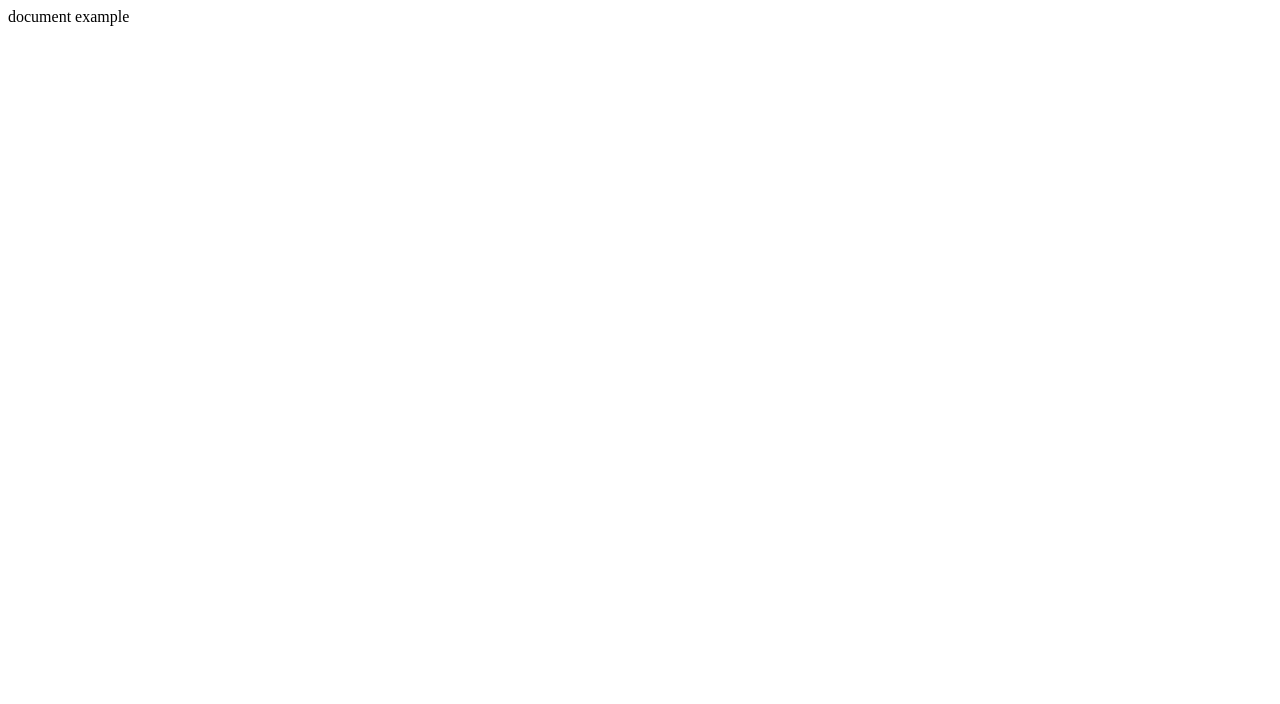
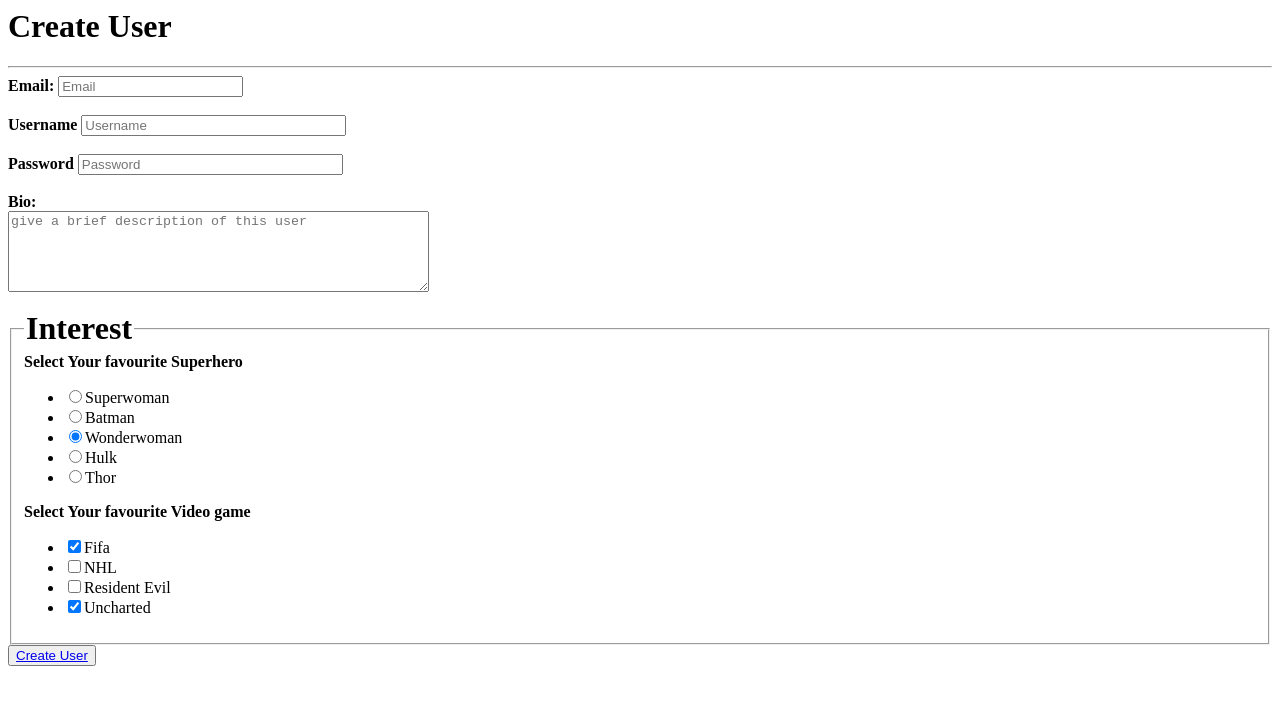
Before and after one commit to reemakirmani/ComIT, a plain HTML site: page index.html in a window 1280 px wide. Drawn offline with Linux system fonts and the light colour scheme.

Commit message:
forms example

```diff
--- a/index.html
+++ b/index.html
@@ -2,9 +2,43 @@
 <head>
     <meta charset="UTF-8">
     <meta name="viewport" content="width=device-width, initial-scale=1.0">
-    <title>Document</title>
+    <title>Create User</title>
 </head>
 <body>
-    <hi>document example</hi>
+    <h1 style="font-size: xx-large;"><strong>Create User</strong></h1>
+    <hr>
+    <form action="index.html" method="GET">
+        <label form="email"><strong>Email:</strong></label>
+        <input type="email" placeholder="Email" id="email" required><br>
+        <br>
+        <label form="text"><strong>Username</strong></label>
+        <input type="text" placeholder="Username" id="username" maxlength="12" size="30" required><br>
+        <br>
+        <label form="password"><strong>Password</strong></label>
+        <input type="password" placeholder="Password" id="password" size="30" maxlength="8" required><br>
+        <br>
+        <label form="bio"><strong>Bio:</strong></label><br>
+        <textarea id="bio" placeholder="give a brief description of this user" rows="5" cols="50"></textarea><br>
+        <br>
+        <fieldset>
+        <legend style="font-size: xx-large;"><strong>Interest</strong></legend>
+        <label checked="checked"><strong>Select Your favourite Superhero</strong></label>
+        <ul>
+        <li><input type="radio" name="radio" value="Superman">Superwoman</li>
+        <li><input type="radio" name="radio" value="Batman">Batman</li>
+        <li><input type="radio" name="radio" value="Wonderwoman" checked>Wonderwoman</li>
+        <li><input type="radio" name="radio" value="Hulk">Hulk</li>
+        <li><input type="radio" name="radio" value="Thor">Thor</li>
+        </ul>
+        <label><strong>Select Your favourite Video game</strong></label>
+        <ul>
+            <li><input type="checkbox" name="genre" value="Fifa" checked>Fifa</li>
+            <li><input type="checkbox" name="genre" value="NHL">NHL</li>
+            <li><input type="checkbox" name="genre" value="Resident Evil">Resident Evil</li>
+            <li><input type="checkbox" name="genre" value="Uncharted" checked>Uncharted</li>
+        </ul>
+        </fieldset>
+        <button type="submit"><a href="create-user.html">Create User</a></button>
+    </form>
 </body>
 </html>
```
Also changed, not shown: create-user.html (added, +12 -0 lines).
